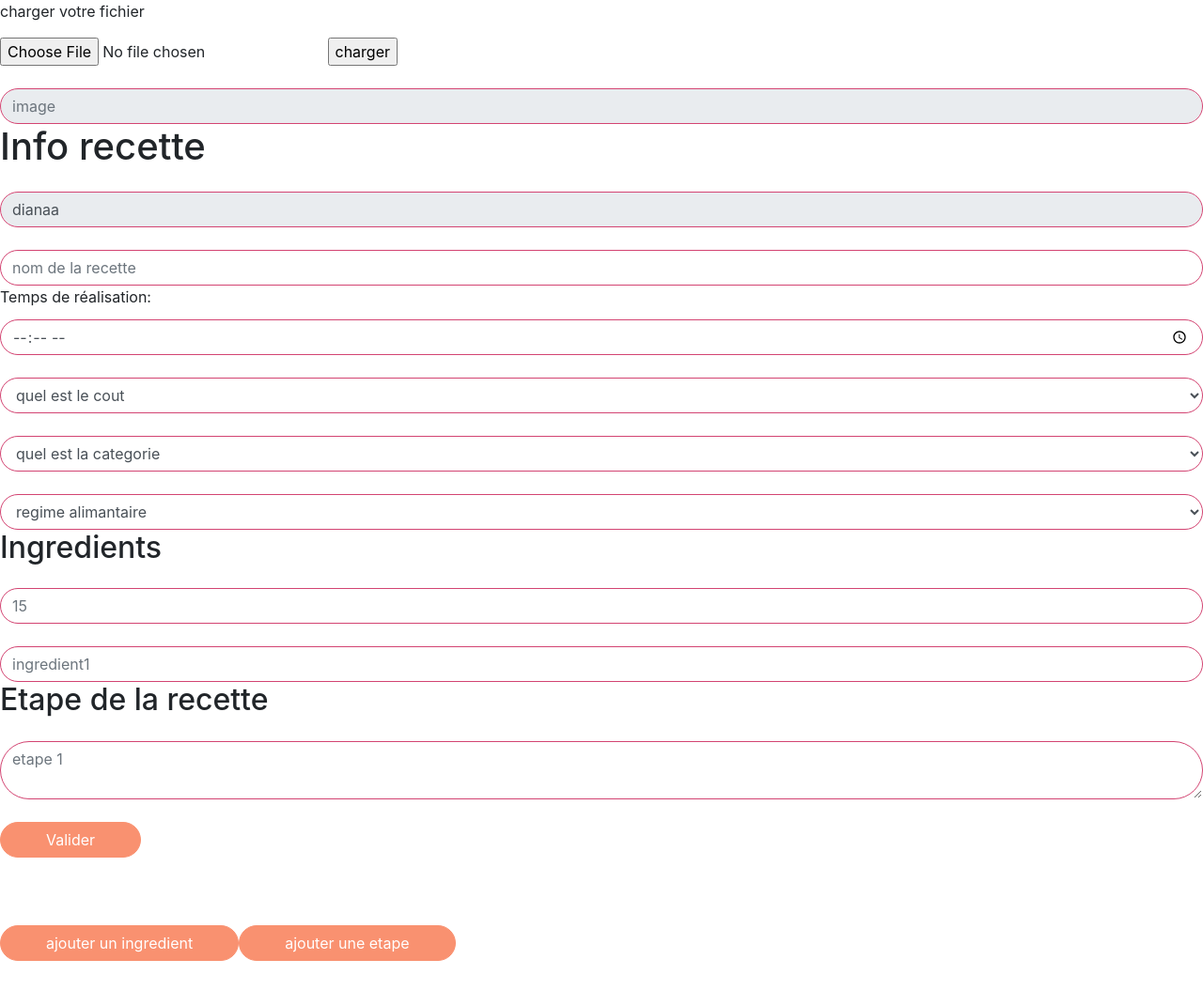
After one commit to Proget-DevOn/YouMeal-, a PHP site: page /ajouter_recette.php in a window 1280 px wide. The commit adds this page. Shown: the whole page at 94% size. Run offline with PHP 8.4, Linux system fonts and the light colour scheme; a user stored in the database is signed in; some libraries are stand-ins or nearby versions.

Commit message:
modification

```diff
--- /dev/null
+++ b/ajouter_recette.php
@@ -0,0 +1,107 @@
+<!DOCTYPE html>
+<html lang="fr" dir="ltr">
+  <head>
+    <meta charset="utf-8">
+    <script src="https://cdn.jsdelivr.net/npm/bootstrap@5.0.0-beta2/dist/js/bootstrap.bundle.min.js" integrity="sha384-b5kHyXgcpbZJO/tY9Ul7kGkf1S0CWuKcCD38l8YkeH8z8QjE0GmW1gYU5S9FOnJ0" crossorigin="anonymous"></script>
+    <script src="https://cdn.jsdelivr.net/npm/@popperjs/core@2.6.0/dist/umd/popper.min.js" integrity="sha384-KsvD1yqQ1/1+IA7gi3P0tyJcT3vR+NdBTt13hSJ2lnve8agRGXTTyNaBYmCR/Nwi" crossorigin="anonymous"></script>
+    <script src="https://cdn.jsdelivr.net/npm/bootstrap@5.0.0-beta2/dist/js/bootstrap.min.js" integrity="sha384-nsg8ua9HAw1y0W1btsyWgBklPnCUAFLuTMS2G72MMONqmOymq585AcH49TLBQObG" crossorigin="anonymous"></script>
+    <link rel="stylesheet" href="main.css">
+
+    <title>ajout recette</title>
+  </head>
+  <body>
+    <?php
+    session_start();
+
+    if(!isset($_SESSION['login']))
+    {
+
+      include('connexion.html');
+      die('');
+
+    }
+    include("upload.php");?>
+    <form class="needs-validation" enctype="multipart/form-data" novalidate action="ajout_recette.php" method="post">
+      <input type="text"class="form-control mt-4 border-rose-input"  name="image" readonly placeholder="image" value= <?php echo $images?>>
+      <div>
+        <h1>
+          Info recette
+        </h1>
+        <input type="text"class="form-control mt-4 border-rose-input"  name="auteur" readonly value= <?php echo $_SESSION['login']?>>
+      <input type="text" class="form-control mt-4 border-rose-input"  name="nom_recette" id="nom_recette" placeholder="nom de la recette" required/>
+      <label for="cout-select">Temps de réalisation:</label>
+      <input type="time" class="form-control mt-1 border-rose-input" name="temps_execution" id="temps_execution"placeholder="temps d'execution" required/>
+      <select name="cout" class="form-control mt-4 border-rose-input"  id="cout">
+          <option value="">quel est le cout </option>
+          <option value="economique">économique</option>
+          <option value="moyen">moyen</option>
+          <option value="couteux">couteux</option>
+      </select>
+      <select name="categorie" class="form-control mt-4 border-rose-input"  id="categorie">
+          <option value="">quel est la categorie </option>
+          <option value="entree">entrée</option>
+          <option value="plat">plat</option>
+          <option value="desert">desert</option>
+          <option value="aperitif">apéritif</option>
+      </select>
+      <select name="regime" class="form-control mt-4 border-rose-input"  id="regime">
+          <option value="">regime alimantaire </option>
+          <option value="helthy">helthy</option>
+          <option value="vegetarien">vegetarien</option>
+          <option value="vegan">vegan</option>
+          <option value="autre">autre</option>
+      </select>
+      </div>
+      <div id="inserer_ing">
+        <h2>
+          Ingredients
+        </h2>
+        <input type="number" class="form-control mt-4 border-rose-input" name="quantite"  id="1" placeholder="15" required/>
+          <input type="text" class="form-control mt-4 border-rose-input" name="ingredient"  id="1" placeholder="ingredient1" required/>
+
+      </div>
+      <div id="inserer_etp">
+        <h2 class="form--header-title">
+          Etape de la recette
+        </h2>
+        <textarea class="form-control mt-4 border-rose-input" name="etape"  id="1" placeholder="etape 1" required/></textarea>
+      </div>
+      <button class="btn bg-rose-btn text-white mt-4 mb-5 border-rose-btn center-block px-5" type="submit">Valider</button>
+    </form>
+  </body>
+  <script>
+  let click_ing=1;
+  let click_etape=1;
+  let ing=document.getElementById("inserer_ing");
+  let etp=document.getElementById("inserer_etp");
+  let bouton1 = document.createElement("button");
+	let texte1 = document.createTextNode("ajouter un ingredient");
+	bouton1.appendChild(texte1);
+	bouton1.addEventListener("click",ajout_ingredient,false);
+	document.body.appendChild(bouton1);
+  bouton1.setAttribute("class","btn bg-rose-btn text-white mt-4 mb-5 border-rose-btn center-block px-5")
+
+  let bouton2 = document.createElement("button");
+	let texte2 = document.createTextNode("ajouter une etape");
+	bouton2.appendChild(texte2);
+	bouton2.addEventListener("click",ajout_etape,false);
+	document.body.appendChild(bouton2);
+  bouton2.setAttribute("class","btn bg-rose-btn text-white mt-4 mb-5 border-rose-btn center-block px-5")
+  function ajout_ingredient(){
+    click_ing+=1;
+    let ingredient= document.createElement("input");
+    ing.appendChild(ingredient);
+    ingredient.setAttribute("class","form-control mt-4 border-rose-input");
+    ingredient.setAttribute("id",click_ing);
+  }
+  function ajout_etape(){
+    click_etape+=1;
+  let etape= document.createElement("textarea");
+    etp.appendChild(etape);
+    etape.setAttribute("class","form-control mt-4 border-rose-input");
+    etape.setAttribute("id",click_etape);
+  }
+  </script>
+
+</script>
+</html>
--- a/connexion.html
+++ b/connexion.html
@@ -8,7 +8,7 @@
   <script src="https://cdn.jsdelivr.net/npm/@popperjs/core@2.6.0/dist/umd/popper.min.js" integrity="sha384-KsvD1yqQ1/1+IA7gi3P0tyJcT3vR+NdBTt13hSJ2lnve8agRGXTTyNaBYmCR/Nwi" crossorigin="anonymous"></script>
   <script src="https://cdn.jsdelivr.net/npm/bootstrap@5.0.0-beta2/dist/js/bootstrap.min.js" integrity="sha384-nsg8ua9HAw1y0W1btsyWgBklPnCUAFLuTMS2G72MMONqmOymq585AcH49TLBQObG" crossorigin="anonymous"></script>
 <script scr="inscription.js"></script>
-  <title>Inscription</title>
+  <title>Connexion</title>
 </head>
   <body class="bg-orange-bg">
     <form class=" needs-validation" novalidate action="connexion.php" method="post">
--- a/inscription.html
+++ b/inscription.html
@@ -53,7 +53,7 @@
           <div class="form-check mt-4">
             <input class="form-check-input" type="checkbox" value="" id="invalidCheck" required>
             <label class="form-check-label text-left" for="invalidCheck">
-              J'accepte les <a href="cgu.html">conditions</a> générales d'utilisation et les <a href="condition.html">conditions</a> générales de ventes
+              J'accepte les <a href="condition.html">conditions</a> générales d'utilisation et les <a href="condition.html">conditions</a> générales de ventes
             </label>
             <div class="invalid-feedback">
               You must agree before submitting.
--- /dev/null
+++ b/upload.php
@@ -0,0 +1,40 @@
+<form enctype="multipart/form-data" action="" method="POST">
+  <p>charger votre fichier</p>
+<input type="file" name="image"></input>
+  <input type="submit" value="charger"></input>
+</form>
+<?php
+$images="";
+if(!empty($_FILES['image']))
+{
+$extensions = array('.png', '.gif', '.jpg', '.jpeg');
+$extension = strrchr($_FILES['image']['name'], '.');
+
+if(!in_array($extension, $extensions))
+{
+     $erreur = 'Vous devez choisir un fichier de type png, gif, jpg, jpeg...';
+
+}
+if(!isset($erreur))
+{
+
+
+    $path = "image/image_recettes/";
+    $path = $path . basename( $_FILES['image']['name']);
+    if(move_uploaded_file($_FILES['image']['tmp_name'], $path)) {
+      echo "le document ".  basename( $_FILES['image']['name']).
+      " a ete envoyer";
+      $images=$_FILES['image']['name'];
+
+    }
+    else{
+      echo " une erreur a eu lieu lors de l'envoi";
+    }
+
+  }
+else
+{
+     echo $erreur;
+}
+}
+?>
```
Also changed, not shown: ajout_recette.php (added, +22 -0 lines), connexion.php (+33 -10 lines), deconnexion.php (added, +13 -0 lines), index.php (added, +79 -0 lines), inscription.js (+8 -2 lines), inscription.php (+14 -7 lines), config.php (line endings or trailing spaces).
